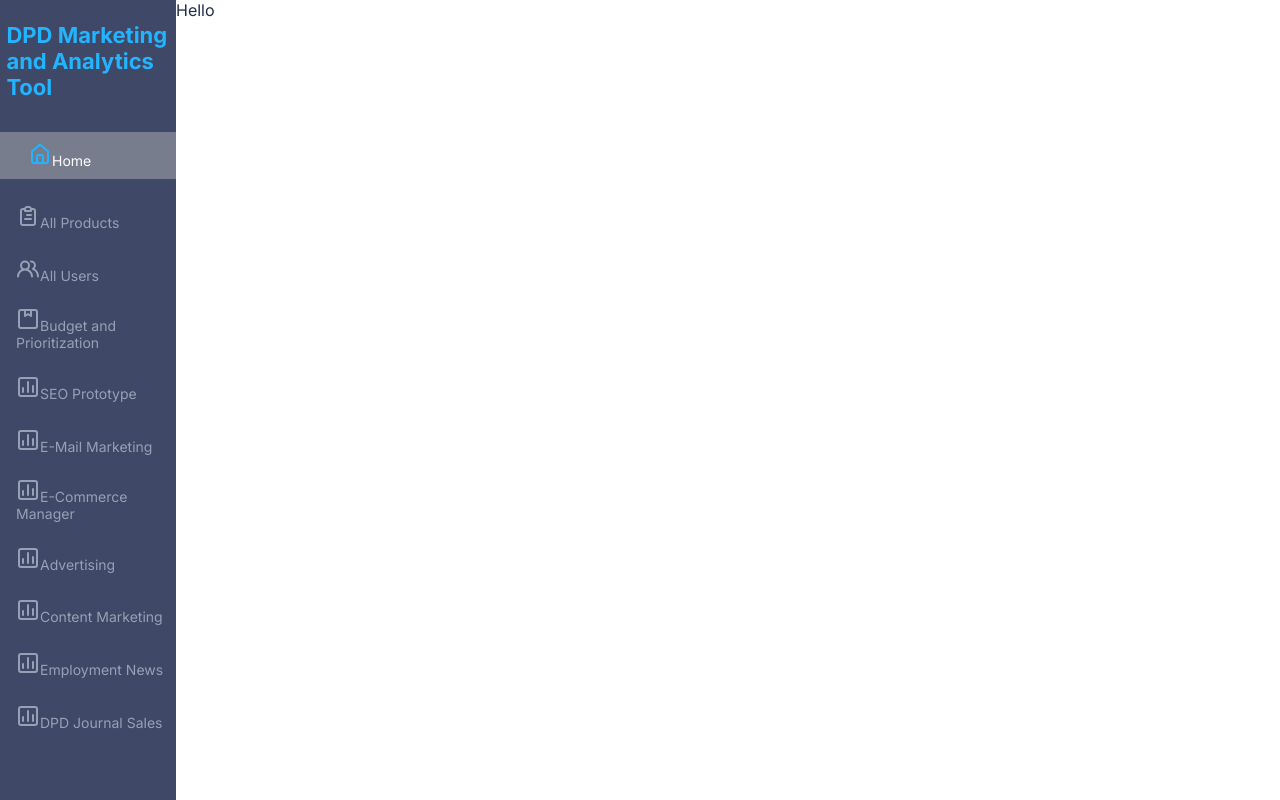
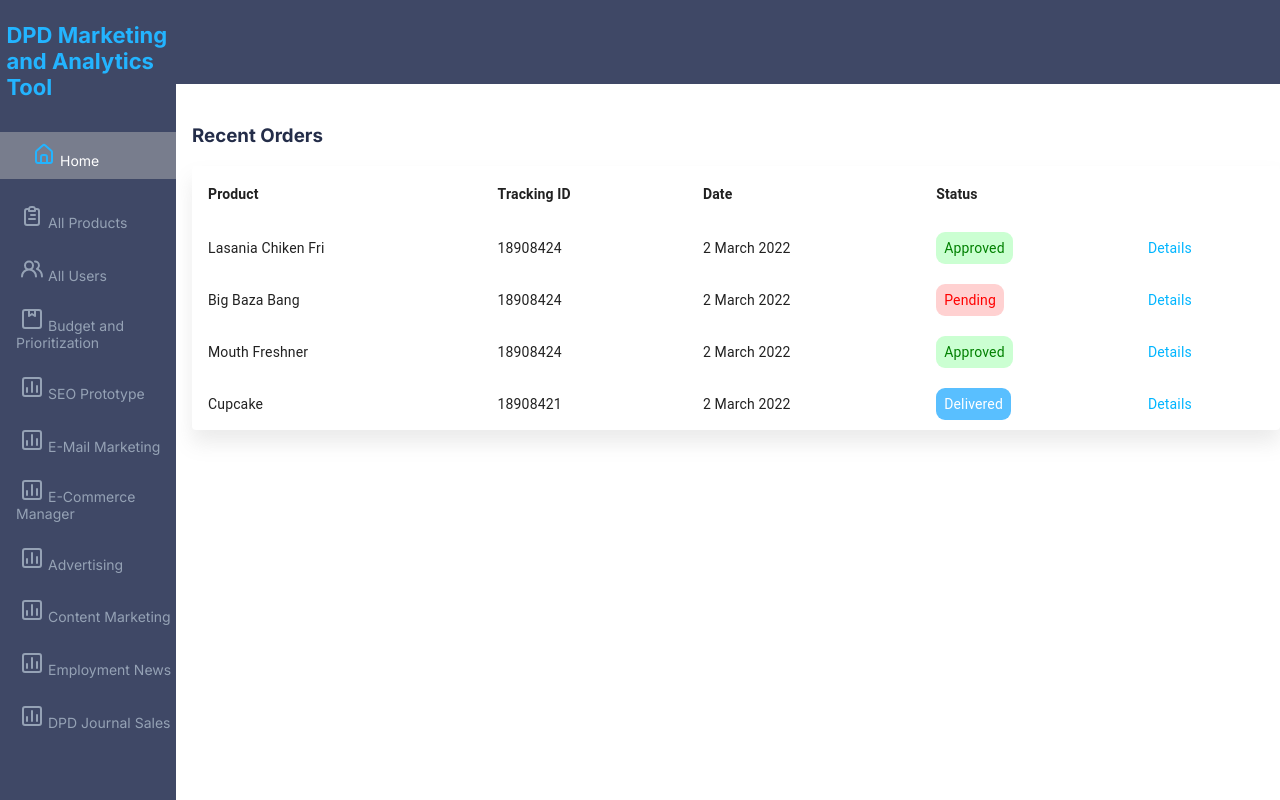
Before and after one commit to PKJ11/Ecell-work, a React (Create React App) app: page /4 in a window 1280 px wide. Built offline with nearby package versions, Linux system fonts and the light colour scheme.

Commit message:
minor changes

```diff
--- a/src/App.js
+++ b/src/App.js
@@ -1,10 +1,10 @@
 import { useState } from 'react';
 import './App.css'
-import MainDash from './components/MainDash/MainDash';
+import MainDash from './components/Screens/MainDash/Screen9';
 
 import Sidebar from './components/Sidebar';
 import { BrowserRouter, Route, Routes } from 'react-router-dom';
-import Screen9 from './components/Screens/Screen9';
+import Screen9 from './components/Screens/MainDash/Screen9.jsx';
 
 function App() {
 
--- a/src/components/Screens/Screen9.js
+++ /dev/null
@@ -1,11 +0,0 @@
-import React from 'react';
-
-const Screen9 = () => {
-  return (
-    <div>
-      Hello
-    </div>
-  );
-}
-
-export default Screen9;
--- a/src/components/Sidebar.jsx
+++ b/src/components/Sidebar.jsx
@@ -47,9 +47,10 @@
                 setSelected(index);
               }}
             ><Link to={`/${index+1}`} style={{textDecoration:"none",color:"inherit"}}>
-            <item.icon className={selected === index ? "icon" : ""}/>
-            <span className={selected === index ? "text" : ""}>{item.heading}</span>
-            </Link></div>
+            <item.icon className={selected === index ? "icon" : ""} style={{padding:"0px 4px"}} />
+            <span className={selected === index ? "text" : ""} >{item.heading}</span>
+            </Link>
+            </div>
           );
         })}
 
```
Also changed, not shown: src/components/Screens/MainDash/Screen9.jsx (renamed from src/components/MainDash/MainDash.jsx, +4 -3 lines), src/components/Screens/MainDash/MainDash.css (renamed from src/components/MainDash/MainDash.css), 1 other file (tests, documents, lock files or other folders).
